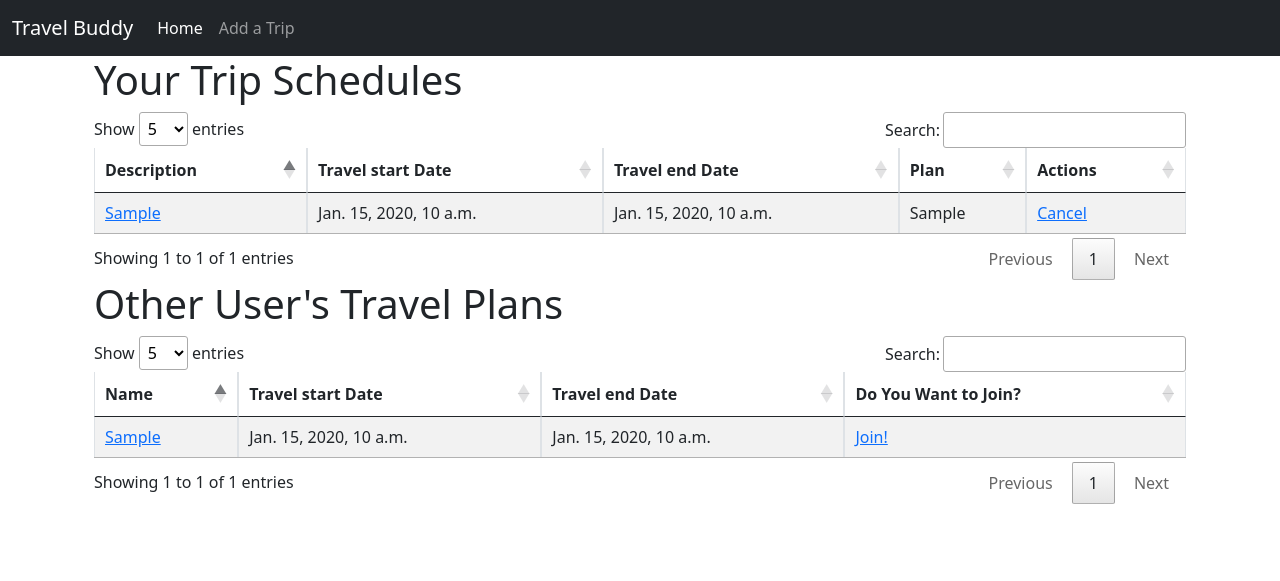
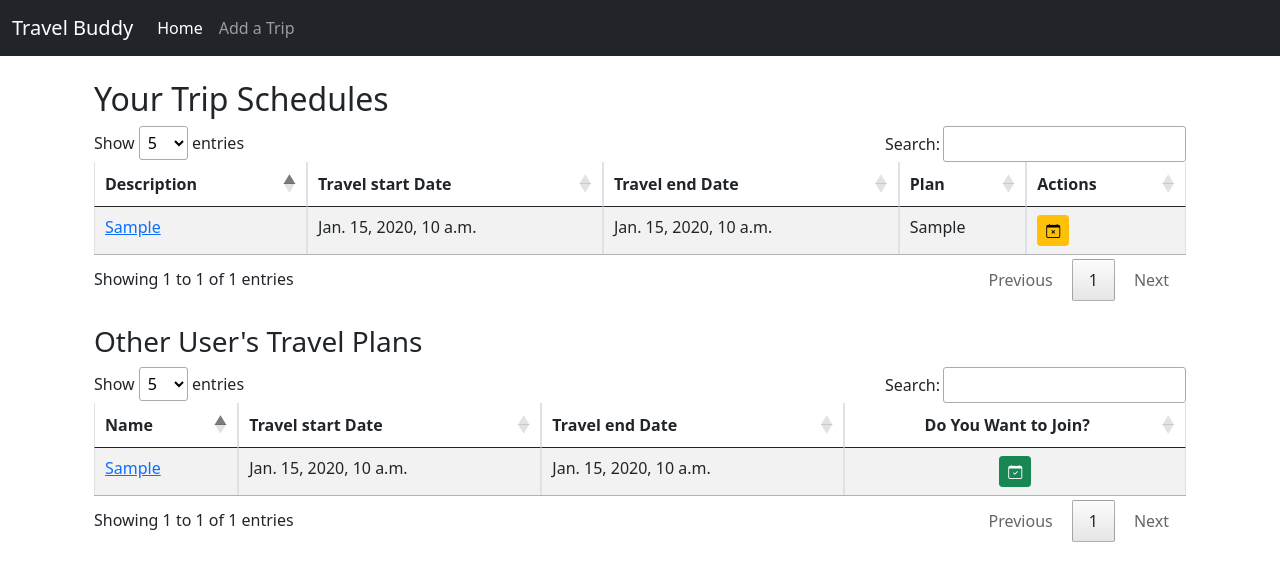
Before and after one commit to pfuentea/travel_buddy, a Django app: template travel_app/templates/index.html in a window 1280 px wide. Shown: the top 581 px of the page. Run offline with Django 3.2, Linux system fonts and the light colour scheme; tables that the repository leaves empty hold one stand-in row (values such as "Sample post"); the template is opened without the code that fills it: values that come from a table or form of the project are taken from there, most other values are stand-ins (such as "Sample title", 1, 10 or a date in 2020); some libraries are stand-ins or nearby versions.

Commit message:
Mejoras de interfaz

```diff
--- a/travel_app/templates/base.html
+++ b/travel_app/templates/base.html
@@ -39,7 +39,7 @@
           {%if 'user' in request.session%}
             <div class="row small">
                 <div class="col">
-                    Bienvenido: {{request.session.user.name}}
+                    Welcome: {{request.session.user.name}}
                 </div>
 
             </div>
--- a/travel_app/templates/index.html
+++ b/travel_app/templates/index.html
@@ -1,13 +1,13 @@
 {% extends './base.html' %}
 
-{% block titulo %}INDEX Travels{% endblock %}
+{% block titulo %}Main Page Travels{% endblock %}
 
 {% block contenido %}
 
 <div class="container">
-    <div class="row">
+    <div class="row mt-4">
         <div class="col">
-            <h1>Your Trip Schedules</h1>
+            <h2>Your Trip Schedules</h2>
         </div>
     </div>
     <div class="row">
@@ -36,13 +36,11 @@
                             <td> {{t.end_date}}</td>
                             <td> {{t.plan}}</td>
                             <td>
-                                <a href="/remove/{{t.id}}">Cancel</a>
+                                <a href="/remove/{{t.id}}"><i class="bi bi-calendar-x btn btn-warning btn-sm" title="Cancel"></i></a>
                                 {% if t.creator.id == request.session.user.id %}
-
-                                    <a href="#" trv_id="{{t.id}}" class="btn  btn-sm btn-outline-danger btn-delete-trv" data-bs-toggle="modal" data-bs-target="#DelTrv" >
+                                    <a href="#" trv_id="{{t.id}}" class="btn  btn-sm btn-outline-danger btn-delete-trv" data-bs-toggle="modal" data-bs-target="#DelTrv" title="Delete">
                                         <i class="bi bi-trash"></i>
                                     </a>
-
                                 {% endif %}
                             </td>
                         </tr>
@@ -53,15 +51,14 @@
         </div>
     </div>
     <div class="row">
-        <div class="col">
-            <h1>
+        <div class="col mt-4">
+            <h3>
                 Other User's Travel Plans
-            </h1>
+            </h3>
         </div>
     </div>
     <div class="row">
         <div class="col">
-
             <div class="table-responsive">
                 <table id="other_travel" class="table table-striped table-bordered" width="100%" >
                     <thead>
@@ -69,7 +66,7 @@
                             <th>Name</th>
                             <th>Travel start Date</th>
                             <th>Travel end Date</th>
-                            <th>Do You Want to Join?</th>
+                            <th class="dt-center">Do You Want to Join?</th>
                         </tr>
                     </thead>
                     <tbody>
@@ -82,8 +79,8 @@
                             </td>
                             <td> {{ ot.init_date }}</td>
                             <td> {{ot.end_date}}</td>
-                            <td>
-                                <a href="/join/{{ot.id}}">Join!</a>
+                            <td class="dt-center">
+                                <a href="/join/{{ot.id}}" title="Join!"><i class="bi bi-calendar-check btn btn-success btn-sm" ></i></a>
                             </td>
                         </tr>
                     {% endfor %}
@@ -111,8 +108,6 @@
         </form>
     </div>
 </div>
-
-
 
 <script>
     $(document).ready(function() {
--- a/travel_app/views.py
+++ b/travel_app/views.py
@@ -40,7 +40,6 @@ def add(request):
             description=request.POST['description']
             date_init=request.POST['date_init']
             date_end=request.POST['date_end']
-            print(date_init)
             creador=User.objects.get(id=request.session['user']['id'])
             viaje=Travel.objects.create(destination=destination,plan=description,init_date=date_init,end_date=date_end,creator=creador)
             viaje.fellows.add(creador)
@@ -55,7 +54,7 @@ def join(request,travel_id):
     messages.success(request, "Vamos de viaje!")
     return redirect('/')
 
-#LISTO
+#listo
 @login_required
 def remove(request,travel_id):
     fellow=User.objects.get(id=request.session['user']['id'])
@@ -64,7 +63,7 @@ def remove(request,travel_id):
     messages.warning(request, "Removido del viaje!")
     return redirect('/')
 
-#solo falta el modal
+#listo
 @login_required
 def delete(request,travel_id):
     viaje=Travel.objects.get(id=travel_id)
@@ -72,6 +71,7 @@ def delete(request,travel_id):
     messages.warning(request, "Viaje eliminado!")
     return redirect('/')
 
+#listo
 @login_required
 def view(request,travel_id):
     viaje=Travel.objects.get(id=travel_id)
```
Also changed, not shown: travel_app/templates/add.html (+3 -11 lines), travel_app/templates/view.html (+1 -10 lines), 1 other file.
